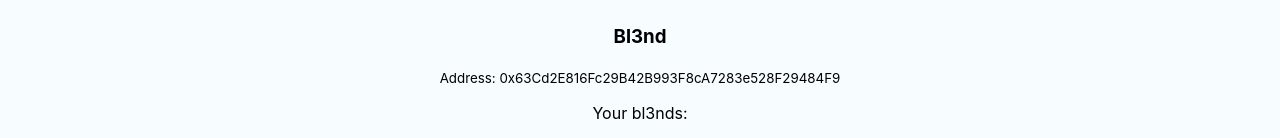
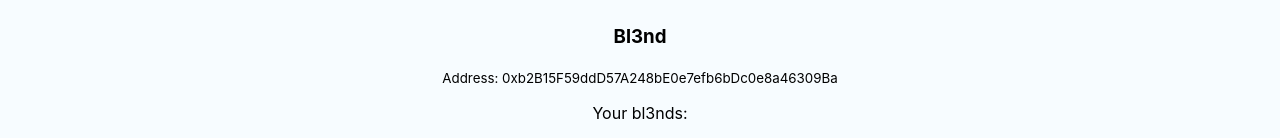
Before and after one commit to wakeupdao/bl3nd-frontend, a React (Create React App) app: page / in a window 1280 px wide. Shown: the part 984-1122 px from the top of the page. Built offline with nearby package versions, Linux system fonts and the light colour scheme; a web font is replaced by a local one.

Commit message:
Added new address of contract

```diff
--- a/src/App.tsx
+++ b/src/App.tsx
@@ -15,8 +15,8 @@ import starImage from './assets/star.png'
 import podioCard from './assets/podio_card.png'
 import { getCard } from './cards/lib';
 
-const nftFactoryAddress = '0x2FC2fdc05bdEa93297d572599E156D43531a6768'
-const bl3ndAddress = '0x63Cd2E816Fc29B42B993F8cA7283e528F29484F9'
+const nftFactoryAddress = '0xEE1bdccE95bb4AaA751497013F69862fA1b3C08E'
+const bl3ndAddress = '0xb2B15F59ddD57A248bE0e7efb6bDc0e8a46309Ba'
 // crypt: 0xde2f9074F2A2b820B532F34c36e58f0233B655A5
 
 const baycAddressStorageKey = 'bayc-address'
```
